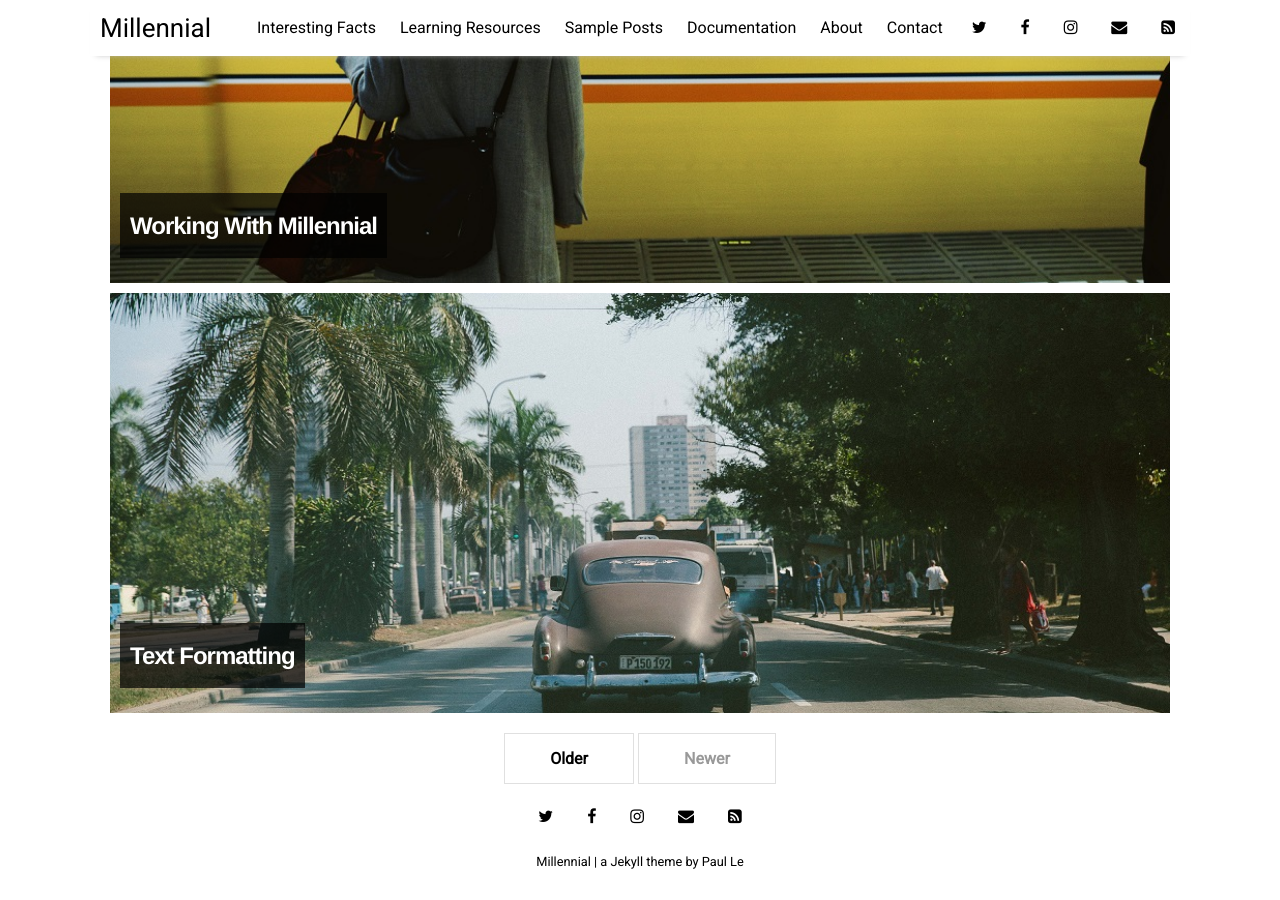
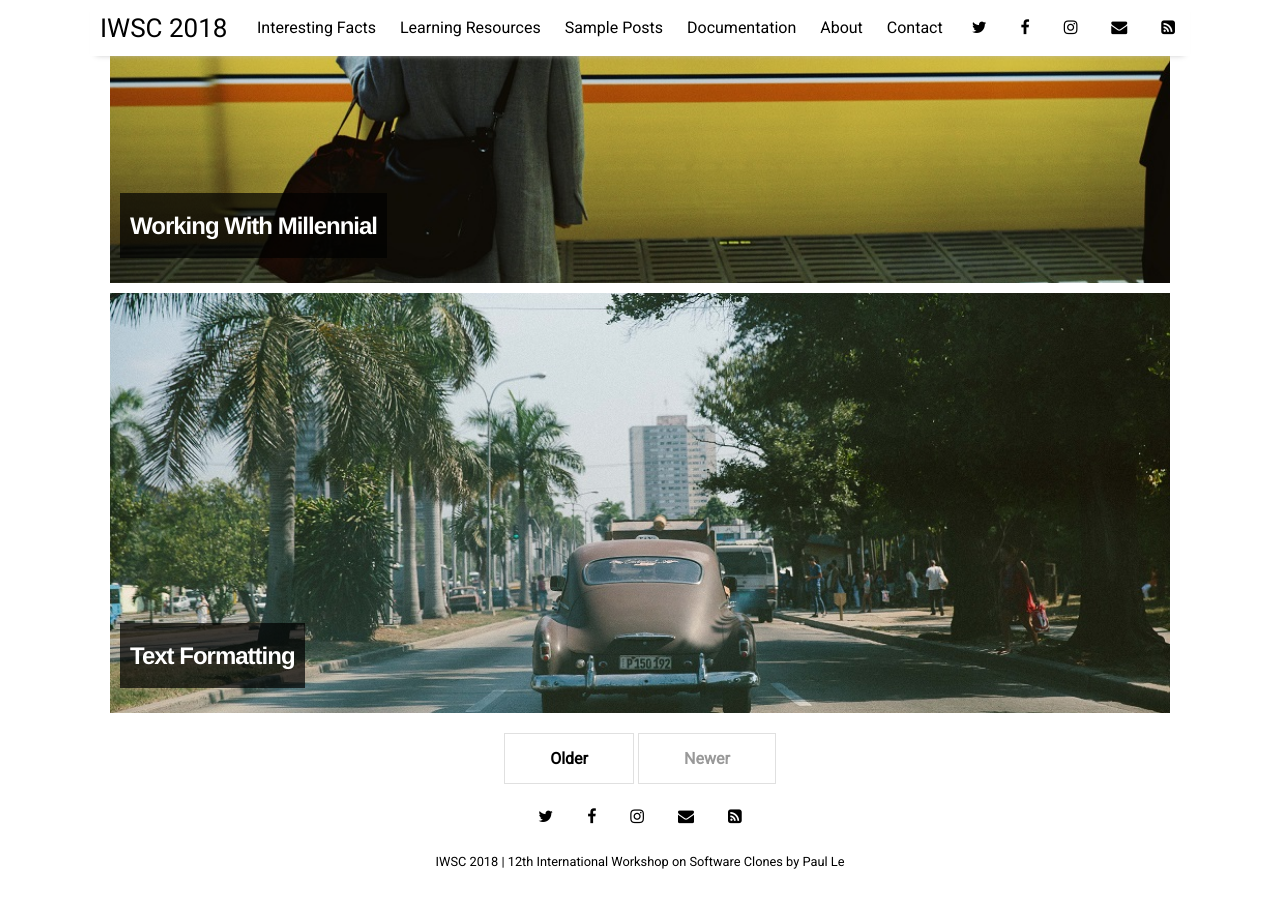
Before and after one commit to cragkhit/iwsc2018, a Jekyll site: the page built from index.html, in a window 1280 px wide and 900 px high, scrolled down 1498 px. Built offline with Jekyll 4.4.1, drawn with Linux system fonts in a browser that asks for light colours; nearby versions of some CDN libraries; the list of posts is cut into pages by our own code.

Commit message:
updated settings

```diff
--- a/_data/settings.yml
+++ b/_data/settings.yml
@@ -1,5 +1,5 @@
-title:  "Millennial"
-tagline: "a Jekyll theme"
+title:  "IWSC 2018"
+tagline: "12th International Workshop on Software Clones"
 description:
 
 # Authors documented under _data
```
